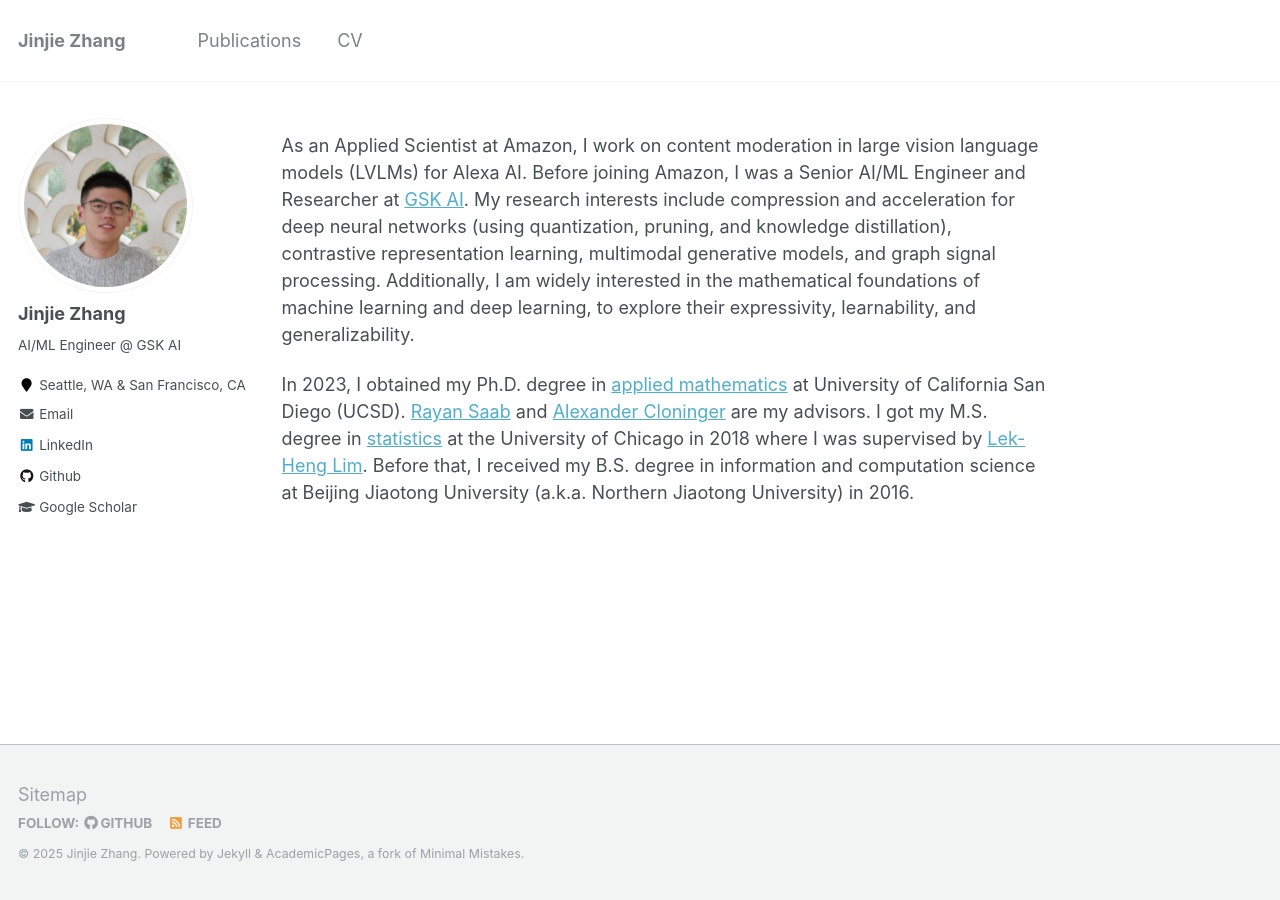
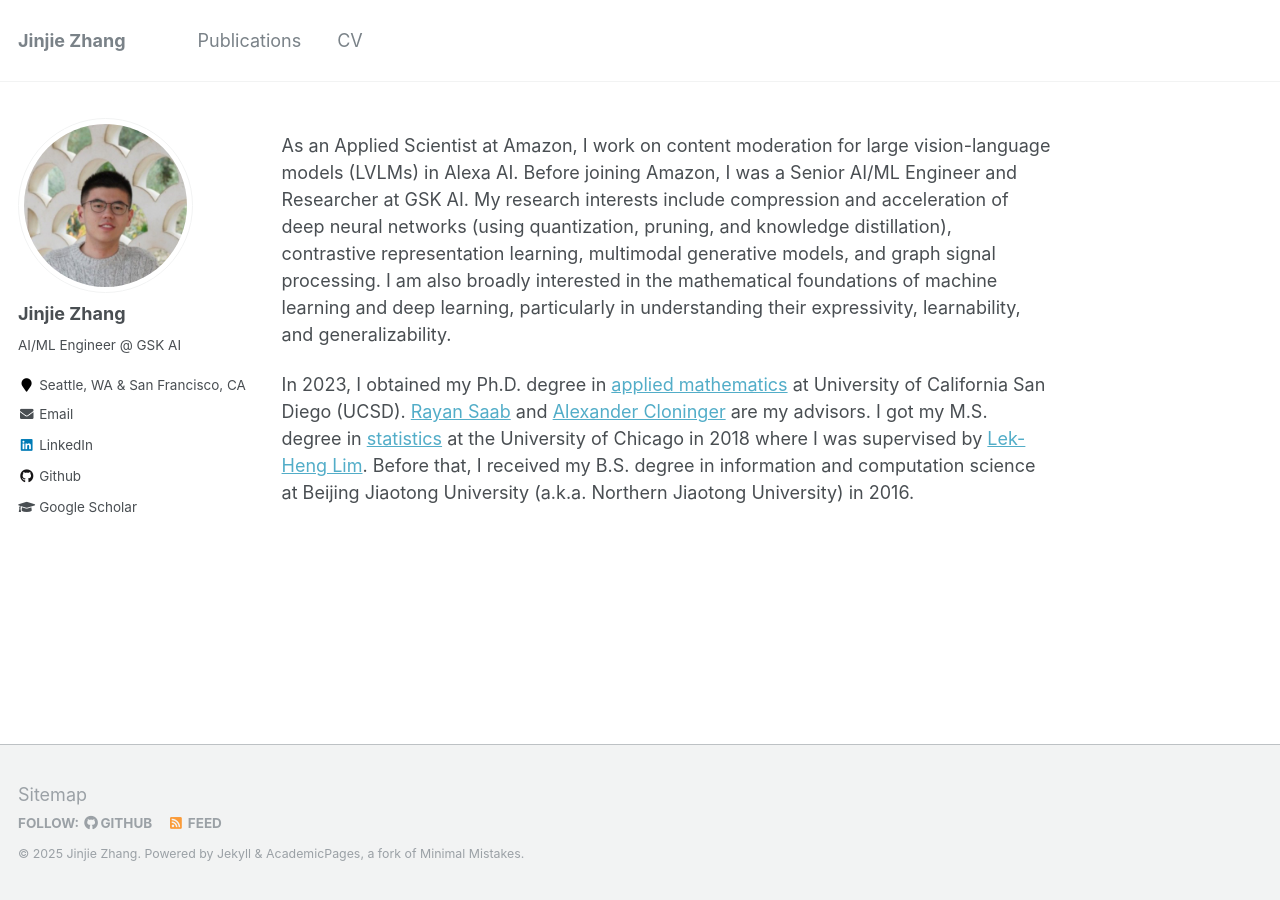
Before and after one commit to jayzhang0727/jayzhang0727.github.io, a Jekyll site: the page built from _pages/about.md, in a window 1280 px wide. Built offline with Jekyll 4.4.1, drawn with Linux system fonts in a browser that asks for light colours.

Commit message:
fix typos

```diff
--- a/_pages/about.md
+++ b/_pages/about.md
@@ -8,6 +8,6 @@ redirect_from:
   - /about.html
 ---
 
-As an Applied Scientist at Amazon, I work on content moderation in large vision language models (LVLMs) for Alexa AI. Before joining Amazon, I was a Senior AI/ML Engineer and Researcher at [GSK AI](https://www.gsk.ai/). My research interests include compression and acceleration for deep neural networks (using quantization, pruning, and knowledge distillation), contrastive representation learning, multimodal generative models, and graph signal processing. Additionally, I am widely interested in the mathematical foundations of machine learning and deep learning, to explore their expressivity, learnability, and generalizability.
+As an Applied Scientist at Amazon, I work on content moderation for large vision-language models (LVLMs) in Alexa AI. Before joining Amazon, I was a Senior AI/ML Engineer and Researcher at GSK AI. My research interests include compression and acceleration of deep neural networks (using quantization, pruning, and knowledge distillation), contrastive representation learning, multimodal generative models, and graph signal processing. I am also broadly interested in the mathematical foundations of machine learning and deep learning, particularly in understanding their expressivity, learnability, and generalizability.
 
 In 2023, I obtained my Ph.D. degree in [applied mathematics](https://math.ucsd.edu) at University of California San Diego (UCSD). [Rayan Saab](https://mathweb.ucsd.edu/~rsaab/) and [Alexander Cloninger](https://ccom.ucsd.edu/~acloninger/index.html) are my advisors. I got my M.S. degree in [statistics](https://stat.uchicago.edu) at the University of Chicago in 2018 where I was supervised by [Lek-Heng Lim](https://www.stat.uchicago.edu/~lekheng/). Before that, I received my B.S. degree in information and computation science at Beijing Jiaotong University (a.k.a. Northern Jiaotong University) in 2016.
```
